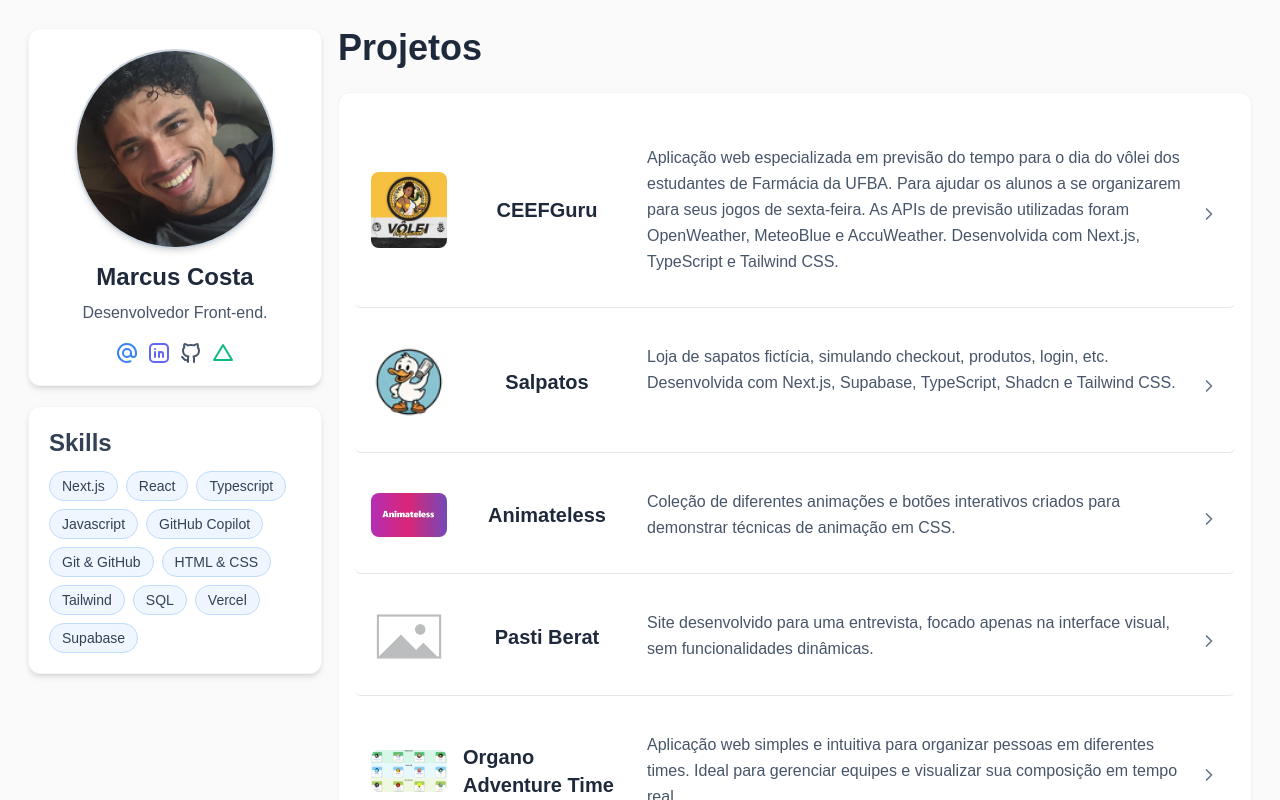
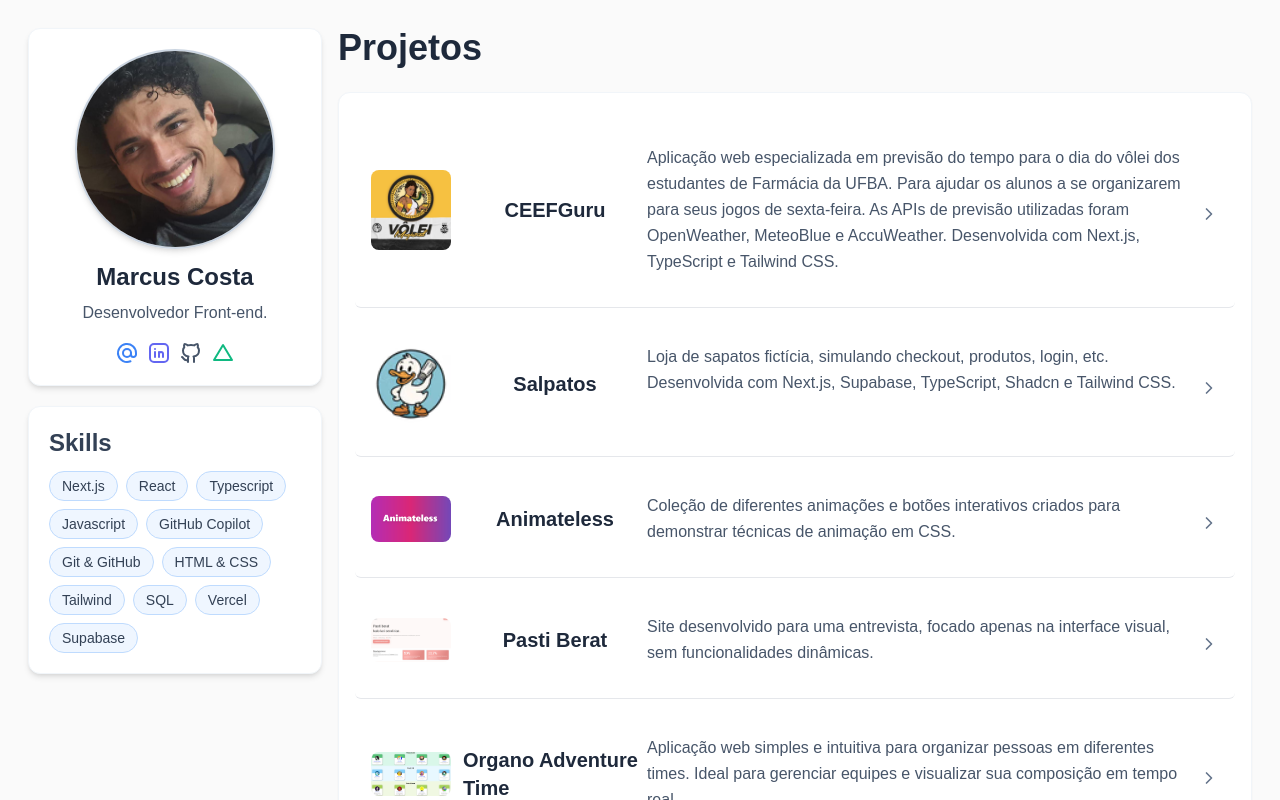
Before and after one commit to marcusdv/Portfolio, a Next.js app: page / in a window 1280 px wide. Shown: the top 800 px of the page. Built offline with nearby package versions, Linux system fonts and the light colour scheme.

Commit message:
icone e gap

```diff
--- a/app/components/ProjectCard.tsx
+++ b/app/components/ProjectCard.tsx
@@ -17,7 +17,7 @@
       rel="noopener noreferrer"
       aria-label={`Ver projeto ${name}`}
     >
-      <div className="grid grid-cols-2 md:grid-cols-5 xl:grid-cols-9 gap-x-4">
+      <div className="grid grid-cols-2 gap-4 md:gap-0  md:grid-cols-5 xl:grid-cols-9 ">
 
         {/* imagem */}
         <Image
--- a/app/sections/Projects.tsx
+++ b/app/sections/Projects.tsx
@@ -27,7 +27,7 @@
         description:
             'Site desenvolvido para uma entrevista, focado apenas na interface visual, sem funcionalidades dinâmicas.',
         url: 'https://pasti-berat-dpbv.vercel.app/',
-        imgUrl: '/images/projects/defaultimage.jpg',
+        imgUrl: '/images/projects/pasti.png',
     },
     {
         name: 'Organo Adventure Time',
```
Also changed, not shown: public/images/projects/pasti.png (added).
